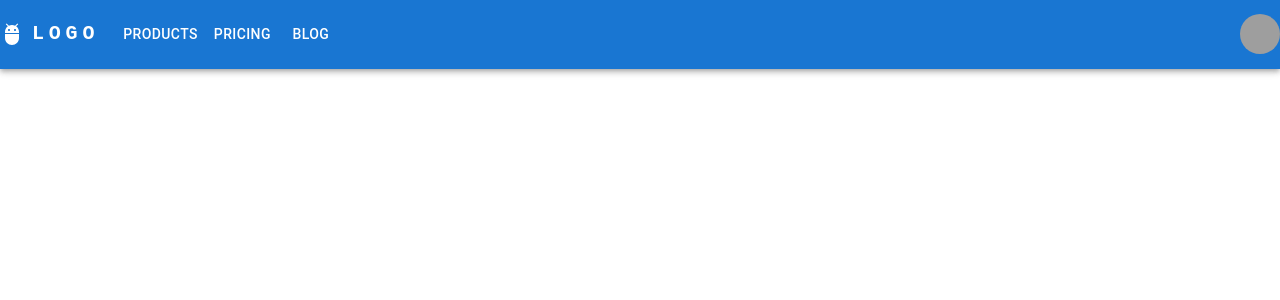
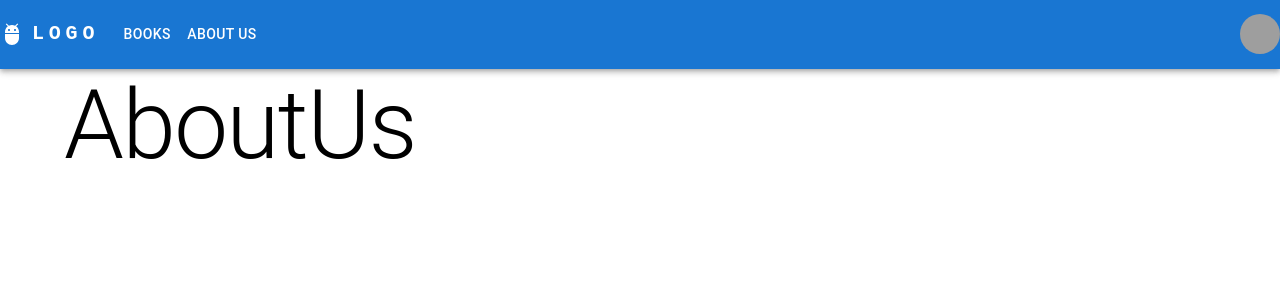
Before and after one commit to OFIRI/colman-bookshop-client, a React (Create React App) app: page /about-us in a window 1280 px wide. Shown: the top 300 px of the page. Built offline with nearby package versions, Linux system fonts and the light colour scheme; grey boxes are pictures that could not be loaded.

Commit message:
added about us apge

```diff
--- a/src/App.tsx
+++ b/src/App.tsx
@@ -4,6 +4,7 @@ import BookDetails from "./Components/BookDetails/BookDetails";
 import HomePage from "./Components/HomePage/HomePage";
 import Navbar from "./Components/Navbar/Navbar";
 import ShoppingContext from "./contexts/ShoppingContext/ShoppingContext";
+import AboutUs from "./Components/AboutUsPage/AboutUs";
 
 function App() {
   return (
@@ -12,6 +13,7 @@ function App() {
         <Navbar />
         <div className="App">
           <Routes>
+            <Route path="/about-us" element={<AboutUs />} />
             <Route path="/" element={<HomePage />} />
             <Route path="/BookDetails/:id" element={<BookDetails />} />
           </Routes>
--- /dev/null
+++ b/src/Components/AboutUsPage/AboutUs.js
@@ -0,0 +1,18 @@
+import { Typography } from "@mui/material";
+import { Container } from "@mui/system";
+
+const AboutUs = () => {
+  return (
+    <Container
+      sx={{
+        display: "flex",
+        flexDirection: "column",
+        justifyContent: "space-between",
+      }}
+    >
+        <Typography variant="h1">AboutUs</Typography>
+    </Container>
+  );
+};
+
+export default AboutUs;
--- a/src/Components/Navbar/Navbar.tsx
+++ b/src/Components/Navbar/Navbar.tsx
@@ -12,8 +12,9 @@ import Button from '@mui/material/Button';
 import Tooltip from '@mui/material/Tooltip';
 import MenuItem from '@mui/material/MenuItem';
 import AdbIcon from '@mui/icons-material/Adb';
+import { Link } from 'react-router-dom';
 
-const pages = ['Products', 'Pricing', 'Blog'];
+const pages = [{name: 'Books', route: '/'}, {name: 'About Us', route: '/about-us'}];
 const settings = ['Profile', 'Account', 'Dashboard', 'Logout'];
 
 const Navbar = () => {
@@ -88,9 +89,11 @@ const Navbar = () => {
               }}
             >
               {pages.map((page) => (
-                <MenuItem key={page} onClick={handleCloseNavMenu}>
-                  <Typography textAlign="center">{page}</Typography>
+                <Link to={page.route} style={{ textDecoration: 'none' }}>
+                  <MenuItem key={page.name} onClick={handleCloseNavMenu}>
+                    <Typography textAlign="center">{page.name}</Typography>
                   </MenuItem>
+                </Link>
               ))}
             </Menu>
           </Box>
@@ -115,13 +118,15 @@ const Navbar = () => {
           </Typography>
           <Box sx={{ flexGrow: 1, display: { xs: 'none', md: 'flex' } }}>
             {pages.map((page) => (
+              <Link to={page.route} style={{ textDecoration: 'none' }}>
                 <Button
-                key={page}
+                  key={page.name}
                   onClick={handleCloseNavMenu}
                   sx={{ my: 2, color: 'white', display: 'block' }}
                   >
-                {page}
+                  {page.name}
                 </Button>
+              </Link>
             ))}
           </Box>
 
```
Also changed, not shown: src/Components/ProtectedRoutes/AdminProtectedRoutes.js (added). Lines whose indentation alone changed are shown as unchanged.
